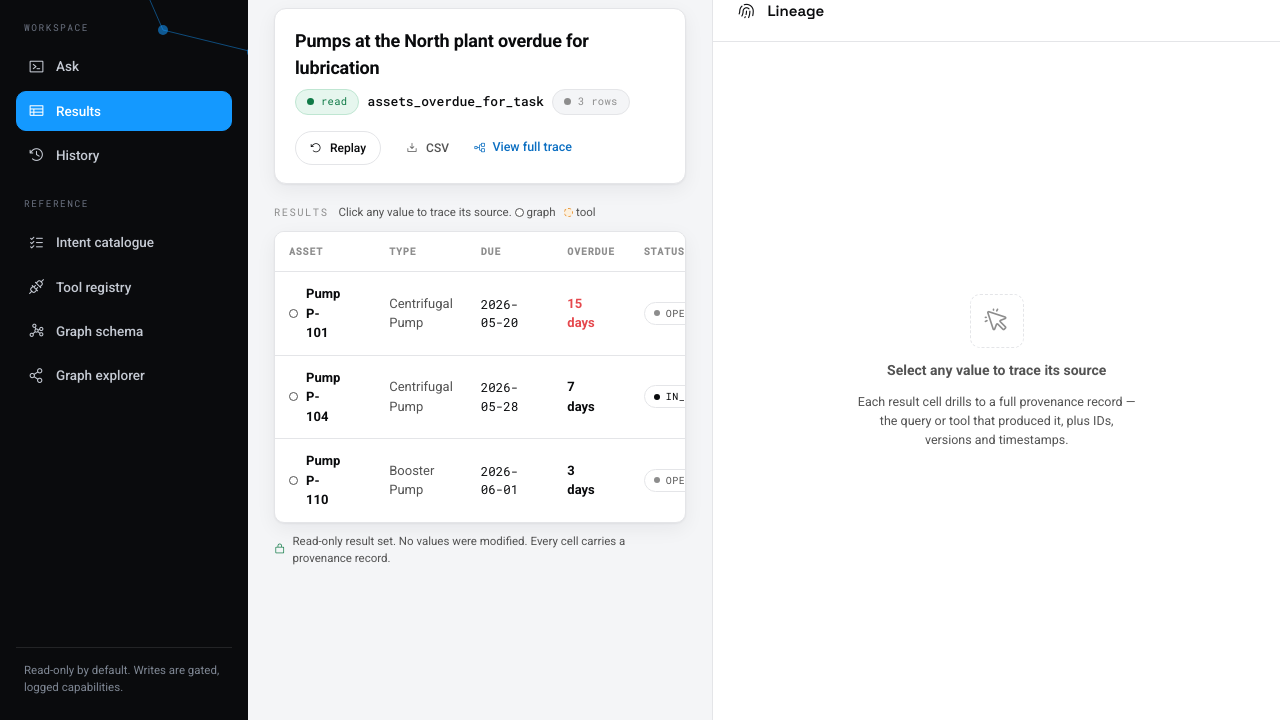
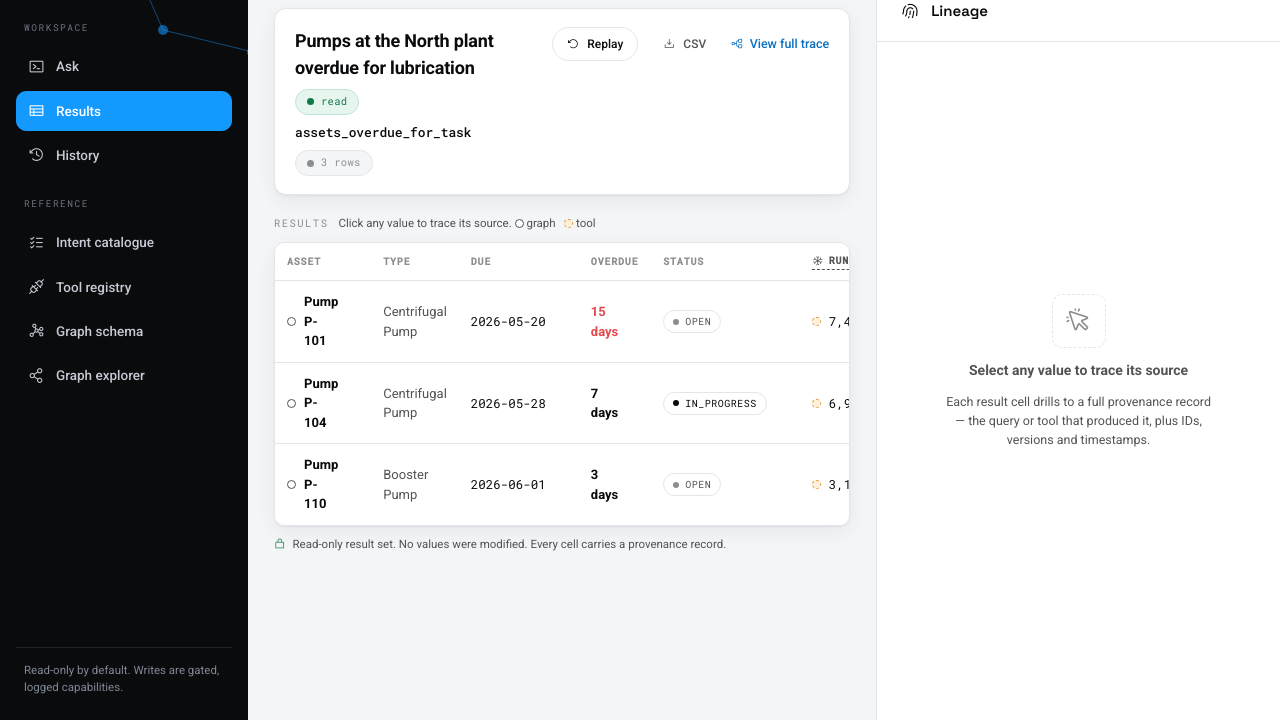
Before and after one commit to TotallyWildAi/graph-query-agent, a plain HTML site: page Results - Lineage (Linkurious).html in a window 1280 px wide. Shown: the part 80-800 px from the top of the page. Drawn offline with nearby package versions, Linux system fonts and the light colour scheme.

Commit message:
Fix clipped 'runtime hrs' column on the Results page
The 6-column results table sat in the narrow master-detail work pane with
overflow:hidden, so the last column (runtime hrs) was cut off entirely.

- Widen the work pane on Results via an .oc-split override so the full table fits.
- Tighten cell/header padding and stop the date column wrapping (white-space:nowrap).
- Change the table wrapper to overflow-x:auto as a safety net (scroll instead of
  hard-clip) at narrower widths.

Applied to both the Linkurious and locked Results screens (same bug in both).
Verified at 1440px: table width == wrap width, no clipping.

Co-Authored-By: Claude Opus 4.8 (1M context) <noreply@anthropic.com>

```diff
--- a/Results - Lineage (Linkurious).html
+++ b/Results - Lineage (Linkurious).html
@@ -20,10 +20,12 @@
   .res-head .title{ font-size:18px; font-weight:600; letter-spacing:-.01em; }
   .res-head .meta{ display:flex; align-items:center; gap:8px; flex-wrap:wrap; margin-top:8px; }
 
+  /* results table is 6 columns — widen the work pane so runtime hrs isn't clipped */
+  .oc-split{ grid-template-columns: minmax(600px, 1.4fr) .9fr; }
   /* results table */
-  .res-table-wrap{ border:1px solid var(--ink-line); border-radius: var(--r-md); overflow:hidden; box-shadow: var(--shadow-rest); background: var(--card); }
+  .res-table-wrap{ border:1px solid var(--ink-line); border-radius: var(--r-md); overflow-x:auto; box-shadow: var(--shadow-rest); background: var(--card); }
   table.res{ width:100%; border-collapse:collapse; font-size:13px; }
-  table.res thead th{ font-family: var(--font-mono); font-size:10px; letter-spacing:.08em; text-transform:uppercase; color: var(--ink-faint); text-align:left; padding:11px 14px; border-bottom:1px solid var(--ink-line); background: var(--paper-warm); white-space:nowrap; }
+  table.res thead th{ font-family: var(--font-mono); font-size:10px; letter-spacing:.08em; text-transform:uppercase; color: var(--ink-faint); text-align:left; padding:10px 12px; border-bottom:1px solid var(--ink-line); background: var(--paper-warm); white-space:nowrap; }
   table.res thead th.tool-col{ color: var(--ink-soft); }
   table.res thead th .toolflag{ display:inline-flex; align-items:center; gap:5px; color: var(--ink-soft); border-bottom:1.5px dashed var(--ink-soft); padding-bottom:1px; }
   table.res tbody td{ padding:0; border-bottom:1px solid var(--ink-line); vertical-align:middle; }
@@ -31,7 +33,7 @@
   table.res tbody tr.sel{ background: var(--accent-cyan-soft); }
 
   /* a provenance-clickable cell */
-  .cell{ width:100%; display:flex; align-items:center; gap:8px; padding:12px 14px; background:transparent; border:none; font:inherit; color:var(--ink); text-align:left; cursor:pointer; position:relative; }
+  .cell{ width:100%; display:flex; align-items:center; gap:8px; padding:11px 12px; background:transparent; border:none; font:inherit; color:var(--ink); text-align:left; cursor:pointer; position:relative; }
   .cell:hover{ background: rgba(27,30,44,.04); }
   .cell:focus-visible{ outline:2px solid var(--accent); outline-offset:-2px; }
   .cell .info{ opacity:0; color: var(--ink-faint); font-size:13px; margin-left:auto; transition: opacity var(--dur-fast) var(--ease); flex:none; }
@@ -48,7 +50,7 @@
 
   .ovd{ font-weight:600; color: var(--ink); }
   .ovd.high{ color: var(--marker); font-weight:700; }
-  .runtime{ font-family: var(--font-mono); font-size:12.5px; }
+  .runtime{ font-family: var(--font-mono); font-size:12.5px; white-space:nowrap; }
 
   /* status pill (neutral states, not read/write) */
   .stat{ display:inline-flex; align-items:center; gap:6px; font-family: var(--font-mono); font-size:10px; letter-spacing:.05em; text-transform:uppercase; border-radius:999px; padding:3px 9px; border:1.5px solid var(--ink-line); color: var(--ink-soft); background: var(--card); }
```
Also changed, not shown: Results - Lineage.html (+6 -4 lines).
